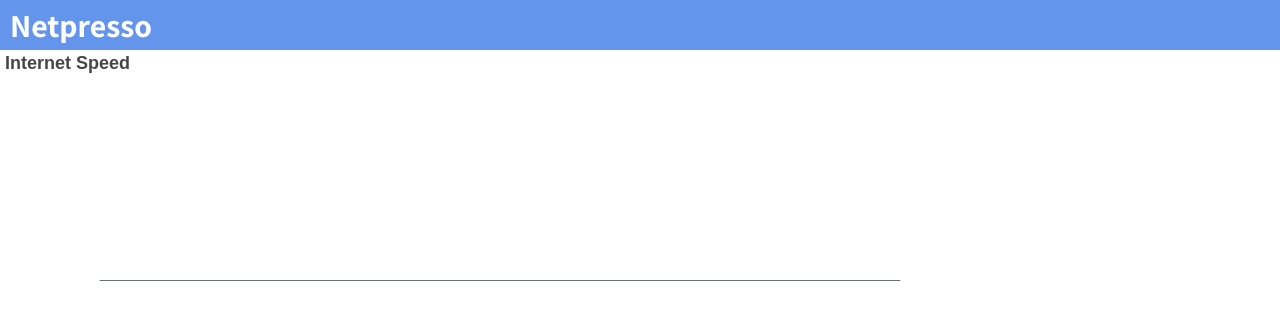
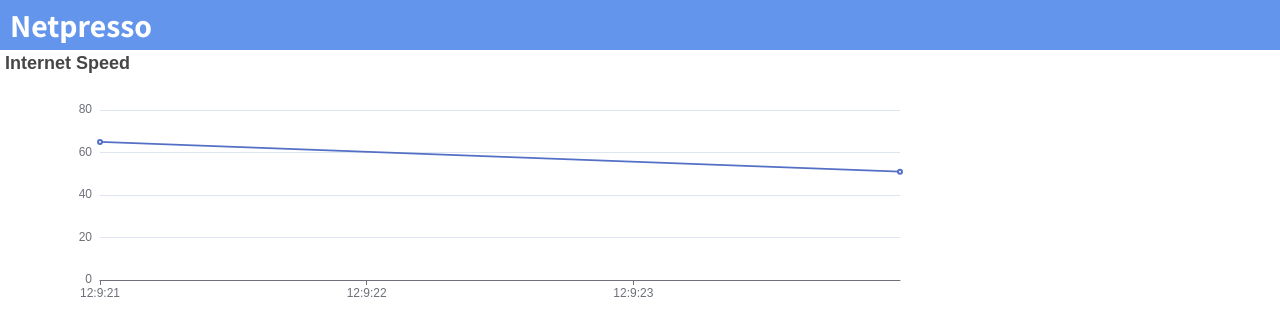
Before and after one commit to Netpresso-io/netpresso-ui, a React (Create React App) app: page / in a window 1280 px wide. Shown: the top 336 px of the page. Built offline with nearby package versions, Linux system fonts and the light colour scheme.

Commit message:
fetching from db functionallity

```diff
--- a/src/Components/Charts/DynamicData/DynamicData.js
+++ b/src/Components/Charts/DynamicData/DynamicData.js
@@ -2,9 +2,28 @@ import React, {useState, useEffect} from "react";
 import classes from "./DynamicData.module.css"
 import ReactEcharts from "echarts-for-react";
 
+const UPDATE_INTERVAL = 3000 // 15 minutes
+
+const fetchData = () => {
+    console.log("Data fetched");
+    const now = new Date();
+    return [now.getTime(), Math.floor(Math.random() * (100 + 1))]
+
+}
 
 const DynamicData = () => {
-    let data = [];
+    const [data, setData] = useState([]);
+    useEffect(() => {
+        const interval = setInterval(() => {
+            const newData = [...data]
+            newData.push(fetchData())
+            setData(newData);
+        }, UPDATE_INTERVAL);
+
+        return () => clearInterval(interval);
+    });
+
+
     const option = {
         title: {
             text: "Internet Speed",
@@ -12,12 +31,18 @@ const DynamicData = () => {
         tooltip: {
             trigger: "axis",
             formatter: function (params) {
-                params = params[0]
-                return params.value[0] + ": " + params.value[1] + " mb/s";
+                const now = new Date(params[0].value[0])
+                return `${now.getHours()}:${now.getMinutes()}:${now.getSeconds()} ${params[0].value[1]} mb/s`
             },
         },
         xAxis: {
             type: "time",
+            axisLabel: {
+                formatter: (function (value) {
+                    const now = new Date(value);
+                    return `${now.getHours()}:${now.getMinutes()}:${now.getSeconds()}`;
+                })
+            }
         },
         yAxis: {
             type: "value",
```
Also changed, not shown: 1 other file (tests, documents, lock files or other folders).
